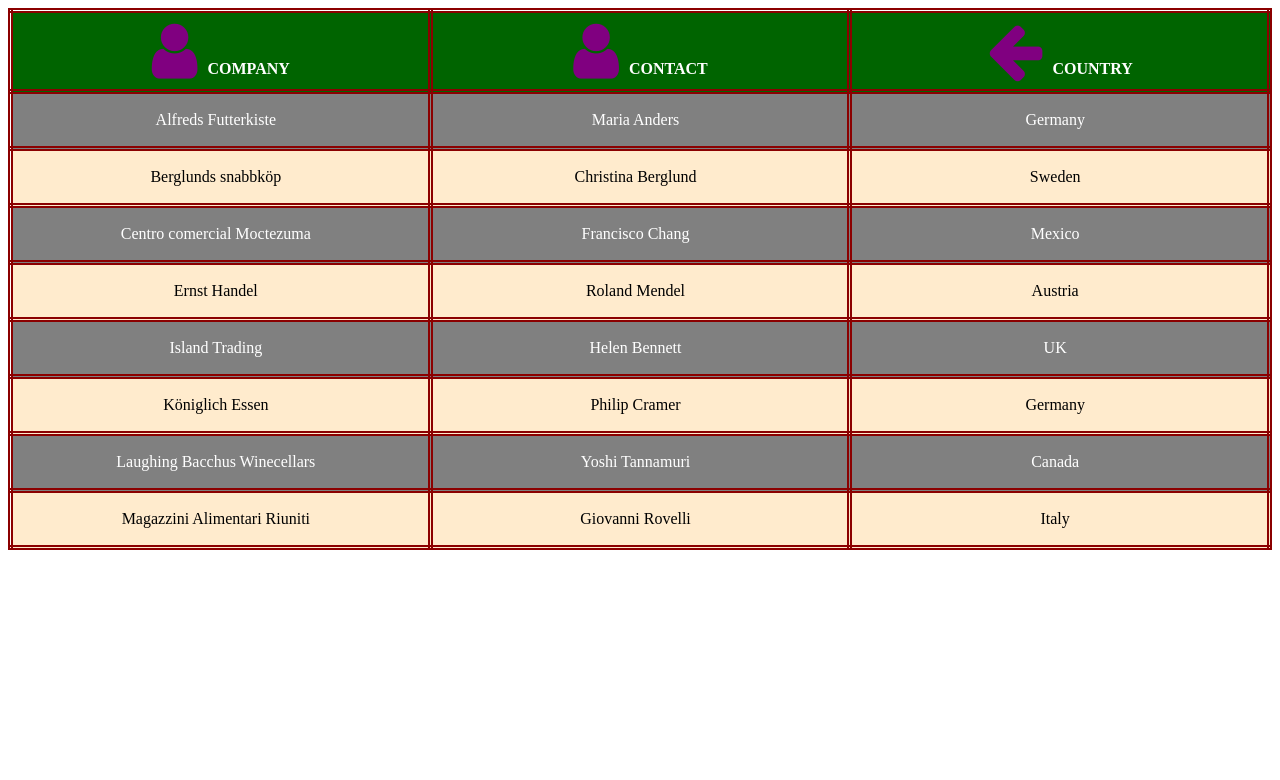
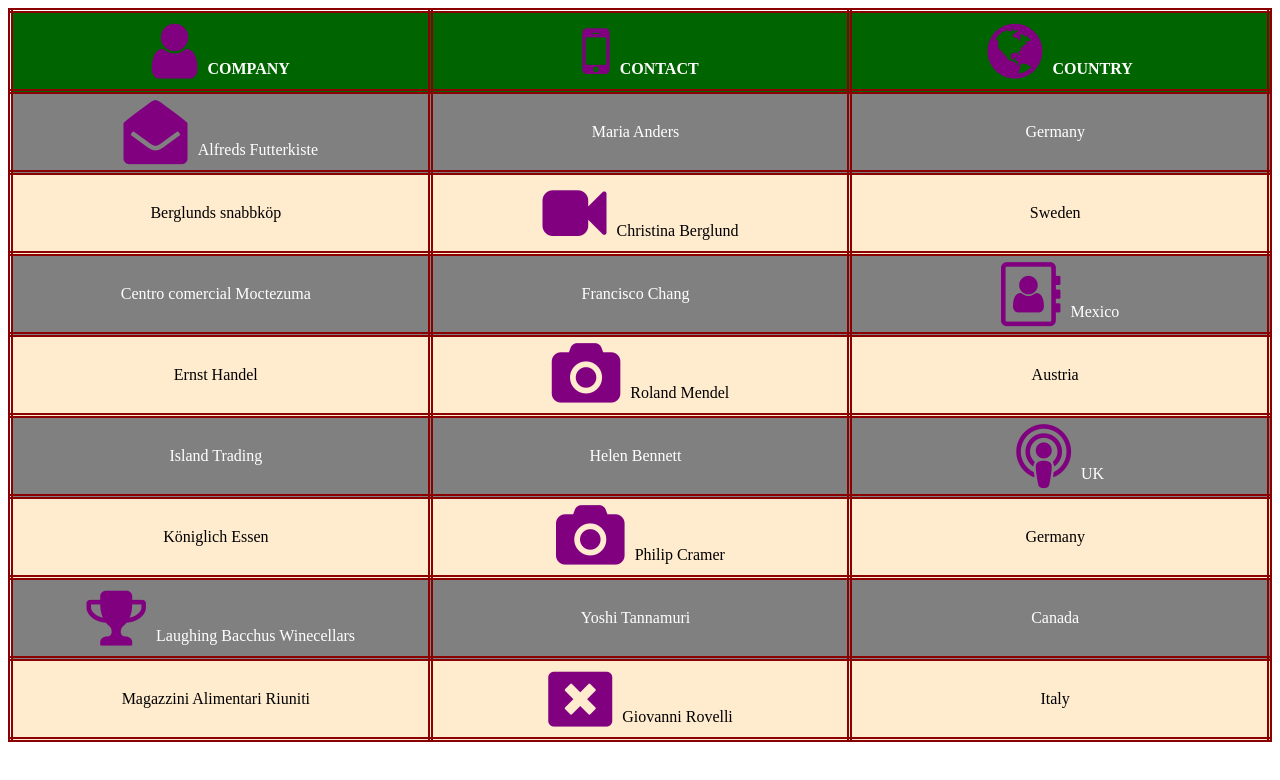
Before and after one commit to kavithajanakiraman/tables-icons, a plain HTML site: page index.html in a window 1280 px wide. Drawn offline with Linux system fonts and the light colour scheme.

Commit message:
Update index.html

```diff
--- a/index.html
+++ b/index.html
@@ -9,69 +9,51 @@
 </head>
 <body>
 	<table>
-		<!-- <div class="fabevy1"> -->
 		<tr class="tr1">
 			<th><i class="fa fa-user"></i>COMPANY</th>
-			<th><i class="fa fa-user"></i>CONTACT</th>
-			<th><i class="fa fa-arrow-left"></i>COUNTRY</th>
+			<th><i class="fa fa-mobile" aria-hidden="true"></i>CONTACT</th>
+			<th><i class="fa fa-globe" aria-hidden="true"></i>COUNTRY</th>
 		</tr>
-		<!-- </div>
-		<div class="fabevy2"> -->
 		<tr class="tr2">
-			<td>Alfreds Futterkiste</td>
+			<td><i class="fa fa-envelope-open" aria-hidden="true"></i>Alfreds Futterkiste</td>
 			<td>Maria Anders</td>
 			<td>Germany</td>
 		</tr>
-		<!-- </div>
-		<div class="fabevy3"> -->
 		<tr class="tr3">
 			<td>Berglunds snabbköp</td>
-			<td>Christina Berglund</td>
+			<td><i class="fa fa-video-camera" aria-hidden="true"></i>Christina Berglund</td>
 			<td>Sweden</td>
 		</tr>
-		<!-- </div>
-		<div class="fabevy4"> -->
 		<tr class="tr4">
 			<td>Centro comercial Moctezuma</td>
 			<td>Francisco Chang</td>
-			<td>Mexico</td>
+			<td><i class="fa fa-address-book-o" aria-hidden="true"></i>Mexico</td>
 		</tr>
-		<!-- </div>
-		<div class="fabevy5"> -->
 		<tr class="tr5">
 			<td>Ernst Handel</td>
-			<td>Roland Mendel</td>
+			<td><i class="fa fa-camera" aria-hidden="true"></i>Roland Mendel</td>
 			<td>Austria</td>
 		</tr>
-		<!-- </div>
-		<div class="fabevy6"> -->
 		<tr class="tr6">
 			<td>Island Trading</td>
 			<td>Helen Bennett</td>
-			<td>UK</td>
+			<td><i class="fa fa-podcast" aria-hidden="true"></i>UK</td>
 		</tr>
-		<!-- </div>
-		<div class="fabevy7"> -->
 		<tr class="tr7">
 			<td>Königlich Essen</td>
-			<td>Philip Cramer</td>
+			<td><i class="fa fa-camera" aria-hidden="true"></i>Philip Cramer</td>
 			<td>Germany</td>
 		</tr>
-		<!-- </div>
-		<div class="fabevy8"> -->
 		<tr class="tr8">
-			<td>Laughing Bacchus Winecellars</td>
+			<td><i class="fa fa-trophy" aria-hidden="true"></i>Laughing Bacchus Winecellars</td>
 			<td>Yoshi Tannamuri</td>
 			<td>Canada</td>
 		</tr>
-		<!-- </div>
-		<div class="fabevy9"> -->
 		<tr class="tr9">
 			<td>Magazzini Alimentari Riuniti</td>
-			<td>Giovanni Rovelli</td>
+			<td><i class="fa fa-window-close" aria-hidden="true"></i>Giovanni Rovelli</td>
 			<td>Italy</td>
 		</tr>
-		<!-- </div> -->
 	</table>
 </body>
 </html>
```
